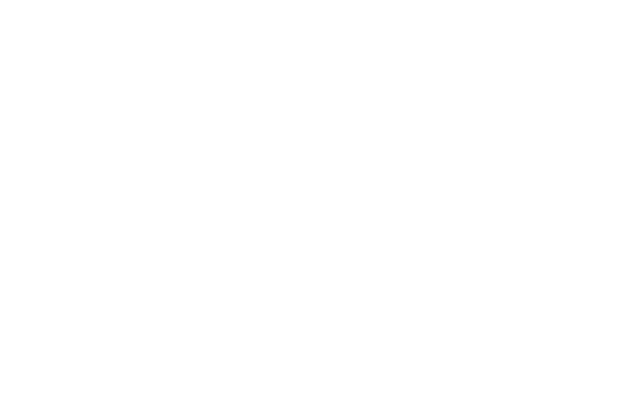
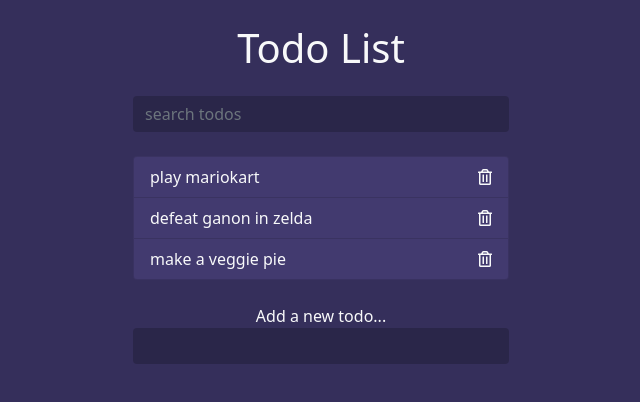
Before and after one commit to Obote/todos, a plain HTML site: page todos/index.html in a window 1280 px wide. Shown: the whole page, without its empty margins (319-959 px from the left). Drawn offline with nearby package versions, Linux system fonts and the light colour scheme.

Commit message:
HTML & CSS Template

```diff
--- a/todos/index.html
+++ b/todos/index.html
@@ -4,11 +4,41 @@
     <meta name="viewport" content="width=device-width, initial-scale=1.0">
     <meta http-equiv="X-UA-Compatible" content="ie=edge">
     <link href="https://cdn.jsdelivr.net/npm/bootstrap@5.0.0-beta1/dist/css/bootstrap.min.css" rel="stylesheet" integrity="sha384-giJF6kkoqNQ00vy+HMDP7azOuL0xtbfIcaT9wjKHr8RbDVddVHyTfAAsrekwKmP1" crossorigin="anonymous">
-    <link rel="stylesheet" href="path/to/font-awesome/css/font-awesome.min.css">
+    <link rel="stylesheet" href="https://use.fontawesome.com/releases/v5.7.2/css/all.css" integrity="sha384-fnmOCqbTlWIlj8LyTjo7mOUStjsKC4pOpQbqyi7RrhN7udi9RwhKkMHpvLbHG9Sr" crossorigin="anonymous">
     <link rel="stylesheet" href="styles.css">
     <title>Todos</title>
 </head>
 <body>
+    <div class="container">
+
+        <header class="text-center text-light my-4">
+            <h1 class="mb-4">Todo List</h1>
+            <form class="search">
+                <input class="form-control m-auto" type="text" name="search" placeholder="search todos">
+            </form>
+        </header>
+
+       <ul class="list-group todos mx-auto text-light">
+            <li class="list-group-item d-flex justify-content-between align-items-center">
+                <span>play mariokart</span>
+                <i class="far fa-trash-alt delete"></i>
+            </li>
+            <li class="list-group-item d-flex justify-content-between align-items-center">
+                <span>defeat ganon in zelda</span>
+                <i class="far fa-trash-alt delete"></i>
+            </li>
+            <li class="list-group-item d-flex justify-content-between align-items-center">
+                <span>make a veggie pie</span>
+                <i class="far fa-trash-alt delete"></i>
+            </li>
+        </ul>
+
+        <form class="add text-center my-4">
+            <label class="text-light">Add a new todo...</label>
+            <input class="form-control m-auto" type="text" name="add" />
+          </form>
+
+    </div>
 
 <script src="app.js"></script>
 </body>
--- a/todos/styles.css
+++ b/todos/styles.css
@@ -0,0 +1,19 @@
+body{
+    background: #352f5b;
+  }
+  .container{
+    max-width: 400px;
+  }
+  input[type=text],
+  input[type=text]:focus{
+    color: #fff;
+    border: none;
+    background: rgba(0,0,0,0.2);
+    max-width: 400px;
+  }
+  .todos li{
+    background: #423a6f;
+  }
+  .delete{
+    cursor: pointer;
+  }
```
